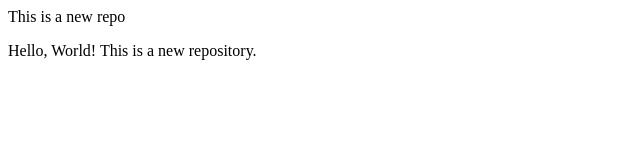
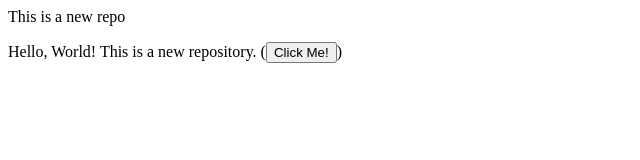
Before and after one commit to rohitk2205/localrepo, a plain HTML site: page index.html in a window 1280 px wide. Shown: the whole page, without its empty margins (0-640 px from the left). Drawn offline with Linux system fonts and the light colour scheme.

Commit message:
adding button

```diff
--- a/index.html
+++ b/index.html
@@ -1,2 +1,2 @@
 <p>This is a new repo</p>
-<p>Hello, World! This is a new repository.</p>
+<p>Hello, World! This is a new repository. (<button>Click Me!</button>)</p>
```
